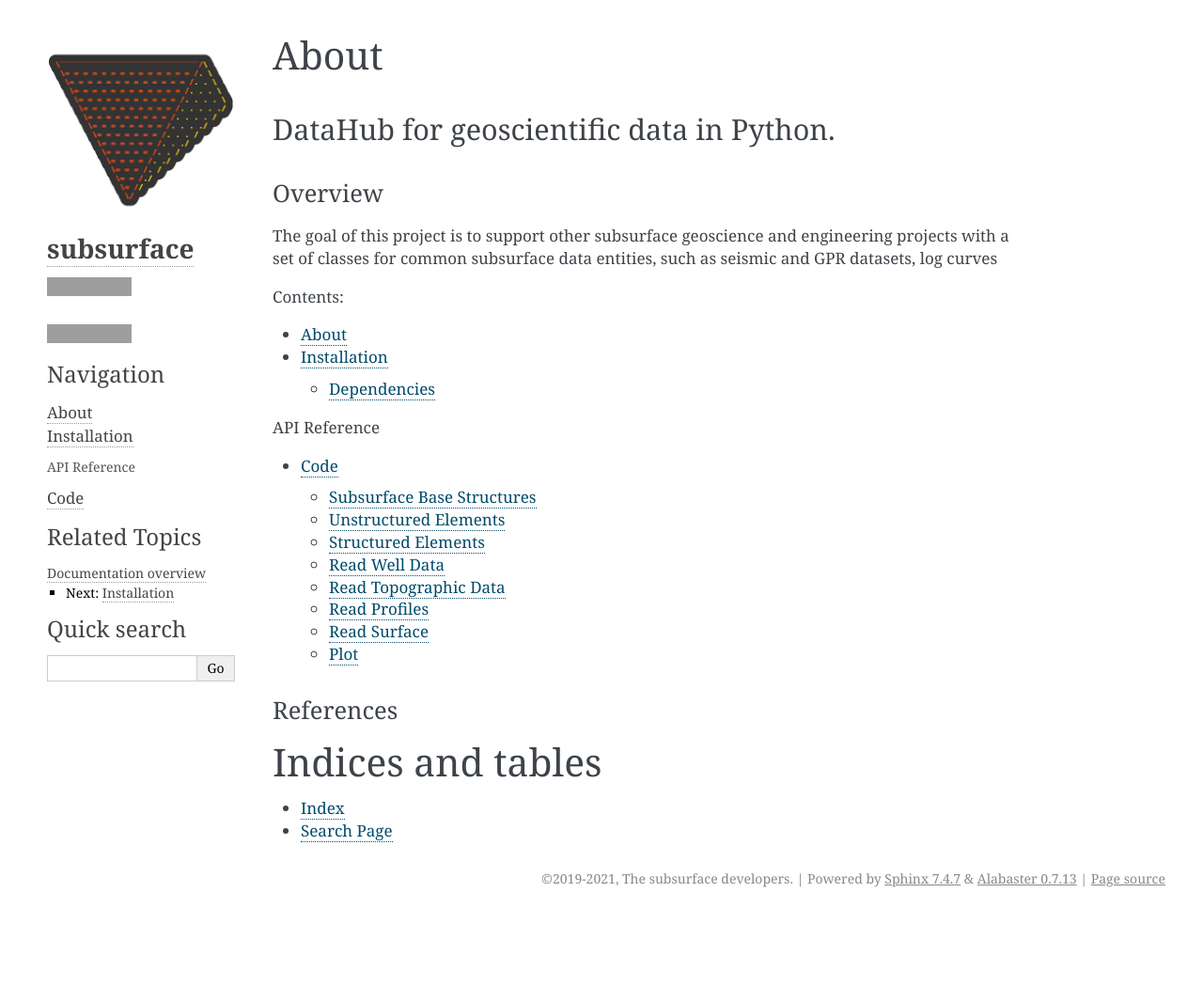
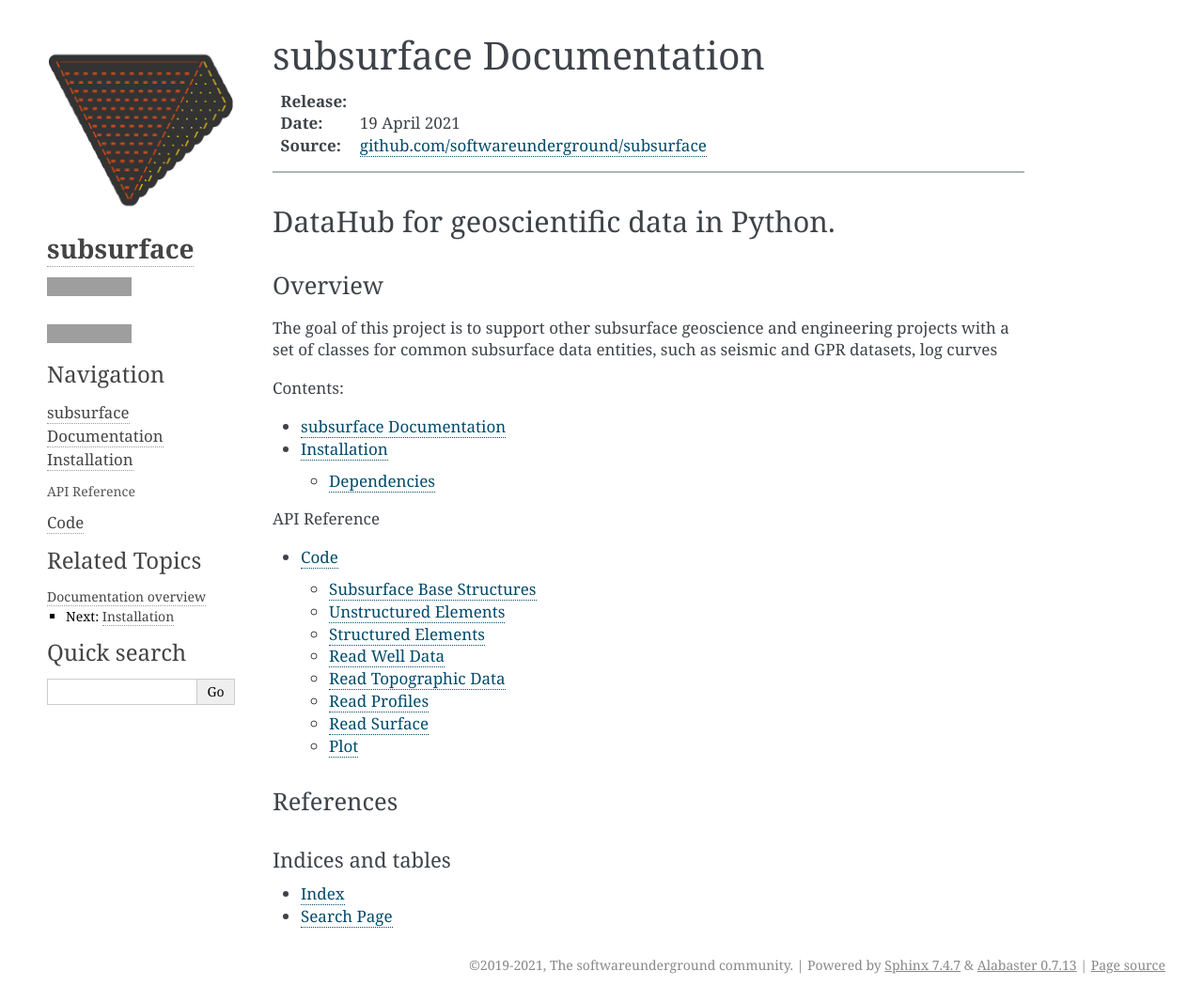
Before and after one commit to softwareunderground/subsurface, a Sphinx documentation site: the page built from docs/source/index.rst, in a window 1280 px wide. Shown: the whole page at 94% size. Built offline with Sphinx 7.4.7, drawn with Linux system fonts in a browser that asks for light colours; pages that are not in the unit, such as notebooks, are missing from menus; the version number could not be read and is left out; before the commit the page ends 974 px from its top, so only the background shows below that; some of the changed lines change nothing that is shown; grey boxes are pictures that could not be loaded.

Commit message:
Start rework docs; change theme

```diff
--- a/docs/source/conf.py
+++ b/docs/source/conf.py
@@ -1,32 +1,15 @@
-#!/usr/bin/env python3
-# -*- coding: utf-8 -*-
-#
-# GemPy documentation build configuration file, created by
-# sphinx-quickstart on Tue Jul  4 10:28:52 2017.
-#
-# This file is execfile()d with the current directory set to its
-# containing dir.
-#
-# Note that not all poss    ible configuration values are present in this
-# autogenerated file.
-#
-# All configuration values have a default; values that are commented out
-# serve to show the default.
-
-# If extensions (or modules to document with autodoc) are in another directory,
-# add these directories to sys.path here. If the directory is relative to the
-# documentation root, use os.path.abspath to make it absolute, like shown here.
-#
-import datetime
+import time
 import os
 import sys
 import warnings
+from subsurface import __version__
 
 from sphinx_gallery.sorting import FileNameSortKey
 import pyvista
 import numpy as np
 
-import subsurface
+
+# -- PyVista settings -----------------------------------------------------
 
 pyvista.set_error_output_file('errors.txt')
 # Ensure that offscreen rendering is used for docs generation
@@ -44,13 +27,7 @@
 
 # -- General configuration ------------------------------------------------
 
-# If your documentation needs a minimal Sphinx version, state it here.
-#
-# needs_sphinx = '1.0'
-
-# Add any Sphinx extension module names here, as strings. They can be
-# extensions coming with Sphinx (named 'sphinx.ext.*') or your custom
-# ones.
+# Load extensions
 extensions = [
     'sphinx.ext.autodoc',
     'sphinx.ext.autosummary',
@@ -67,13 +44,8 @@
 
 intersphinx_mapping = {
     'numpy': ('https://numpy.org/doc/stable/', None),
-    'python': ('https://docs.python.org/{.major}'.format(sys.version_info), None),
     'matplotlib': ('https://matplotlib.org/', None),
-    'mayavi': ('http://docs.enthought.com/mayavi/mayavi', None),
-    'sklearn': ('https://scikit-learn.org/stable', None),
-    'skimage': ('https://scikit-image.org/docs/dev/', None),
     'pyvista': ('https://docs.pyvista.org/', None),
-    'sphinx': ('http://www.sphinx-doc.org/en/stable', None),
     'pandas': ('https://pandas.pydata.org/pandas-docs/stable/', None),
     'xarray': ('http://xarray.pydata.org/en/stable/', None)
 }
@@ -91,55 +63,33 @@
 autosummary_generate = True
 autosummary_imported_members = False
 
-# Add any paths that contain templates here, relative to this directory.
+# The templates path.
 templates_path = ['_templates']
 
 # The suffix(es) of source filenames.
-# You can specify multiple suffix as a list of string:
-#
-
 source_suffix = ['.rst']
-
 
 # The master toctree document.
 master_doc = 'index'
 
 # General information about the project.
 project = 'subsurface'
-year = datetime.date.today().year
-copyright = u'2019-{}, The subsurface developers'.format(year)
-author = 'Miguel de la Varga, Monique Charrier, Bane Sullivan, Dieter Werthmuiller'
+author = 'The softwareunderground community'
+copyright = f'2019-{time.strftime("%Y")}, {author}'
 
-# The version info for the project you're documenting, acts as replacement for
-# |version| and |release|, also used in various other places throughout the
-# built documents.
-#
-# The short X.Y version.
-version = subsurface.__version__
-# The full version, including alpha/beta/rc tags.
-release = subsurface.__version__
+# |version| and |today| tags (|release|-tag is not used).
+version = __version__
+release = __version__
+today_fmt = '%d %B %Y'
 
-# The language for content autogenerated by Sphinx. Refer to documentation
-# for a list of supported languages.
-#
-# This is also used if you do content translation via gettext catalogs.
-# Usually you set "language" from the command line for these cases.
-language = None
-
-# List of patterns, relative to source directory, that match files and
-# directories to ignore when looking for source files.
-# This patterns also effect to html_static_path and html_extra_path
-exclude_patterns = ['_build', '**.ipynb_checkpoints']
+# List of patterns to ignore, relative to source directory.
+exclude_patterns = ['_build', '../tests']
 
 # The name of the Pygments (syntax highlighting) style to use.
-pygments_style = 'sphinx'
-highlight_language = 'python3'
+pygments_style = 'friendly'
 
 # If true, `todo` and `todoList` produce output, else they produce nothing.
 todo_include_todos = True
-
-# Example configuration for intersphinx: refer to the Python standard library.
-
 
 # -- Sphinx Gallery Options
 sphinx_gallery_conf = {
@@ -179,18 +129,9 @@
 }
 
 # -- Options for HTML output ----------------------------------------------
+html_theme = 'alabaster'
 
-# The theme to use for HTML and HTML Help pages.  See the documentation for
-# a list of builtin themes.
-#
-
-html_theme = 'alabaster'
-# html_theme = 'bootstrap'
-# html_theme_path = [sphinx_bootstrap_theme.get_html_theme_path()[0]+'/bootsrap']
-# Theme options are theme-specific and customize the look and feel of a theme
-# further.  For a list of options available for each theme, see the
-# documentation.
-#
+# html theme options
 html_theme_options = {
     'github_user': 'softwareunderground',
     'github_repo': 'subsurface',
@@ -205,71 +146,19 @@
 }
 
 # Custom sidebar templates, maps document names to template names.
-# html_sidebars = { '**': ['globaltoc.html', 'relations.html', 'sourcelink.html', 'searchbox.html']}
-
 html_sidebars = {'**': ['about.html', 'navigation.html',
                         'relations.html',
                         'searchbox.html',
                         'donate.html', ]}
 
-# Add any paths that contain custom static files (such as style sheets) here,
-# relative to this directory. They are copied after the builtin static files,
-# so a file named "default.css" will overwrite the builtin "default.css".
+# Paths
 html_static_path = ['_static']
 html_favicon = '_static/logos/favicon.ico'
 
-# -- Options for HTMLHelp output ------------------------------------------
 
-# Output file base name for HTML help builder.
-htmlhelp_basename = 'subsurface_doc'
-
-# -- Options for LaTeX output ---------------------------------------------
-
-latex_elements = {
-    # The paper size ('letterpaper' or 'a4paper').
-    #
-    # 'papersize': 'letterpaper',
-
-    # The font size ('10pt', '11pt' or '12pt').
-    #
-    # 'pointsize': '10pt',
-
-    # Additional stuff for the LaTeX preamble.
-    #
-    # 'preamble': '',
-
-    # Latex figure (float) alignment
-    #
-    # 'figure_align': 'htbp',
-}
-
-# Grouping the document tree into LaTeX files. List of tuples
-# (source start file, target name, title,
-#  author, documentclass [howto, manual, or own class]).
-latex_documents = [
-    (master_doc, 'subsurface.tex', 'subsurface Documentation',
-     'Miguel de la Varga, subsurface team', 'manual'),
-]
-
-# -- Options for manual page output ---------------------------------------
-
-# One entry per manual page. List of tuples
-# (source start file, name, description, authors, manual section).
-man_pages = [
-    (master_doc, 'subsurface', 'subsurface Documentation',
-     [author], 1)
-]
-
-# -- Options for Texinfo output -------------------------------------------
-
-# Grouping the document tree into Texinfo files. List of tuples
-# (source start file, target name, title, author,
-#  dir menu entry, description, category)
-texinfo_documents = [
-    (master_doc, 'subsurface', 'surface Documentation',
-     author, 'Miguel de la Varga', 'geomodeling.',
-     'datahub'),
-]
+html_use_modindex = True
+html_file_suffix = '.html'
+htmlhelp_basename = 'subsurface'
 
 # Remove matplotlib agg warnings from generated doc when using plt.show
 warnings.filterwarnings("ignore", category=UserWarning,
--- a/docs/source/index.rst
+++ b/docs/source/index.rst
@@ -1,13 +1,16 @@
-.. Subsurface documentation master file, created by
-   sphinx-quickstart on Wed Dec 14 12:44:40 2016.
-   You can adapt this file completely to your liking, but it should at least
-   contain the root `toctree` directive.
+.. _subsurface-manual:
 
-.. ../logos/subsurface.png
-   :width: 30%
+########################
+subsurface Documentation
+########################
 
-About
-=====
+:Release: |version|
+:Date: |today|
+:Source: `github.com/softwareunderground/subsurface <https://github.com/softwareunderground/subsurface>`_
+
+----
+
+
 DataHub for geoscientific data in Python.
 *****************************************
 
```
Also changed, not shown: 4 other files.
